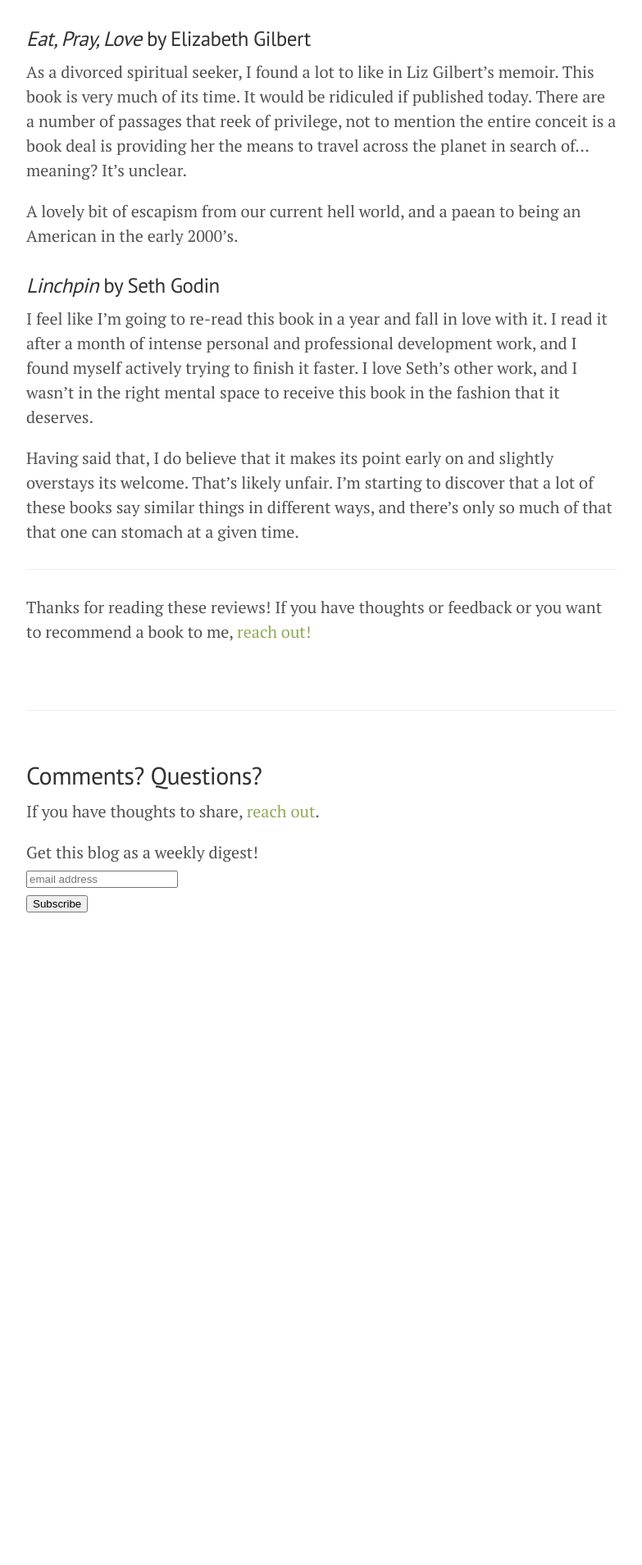
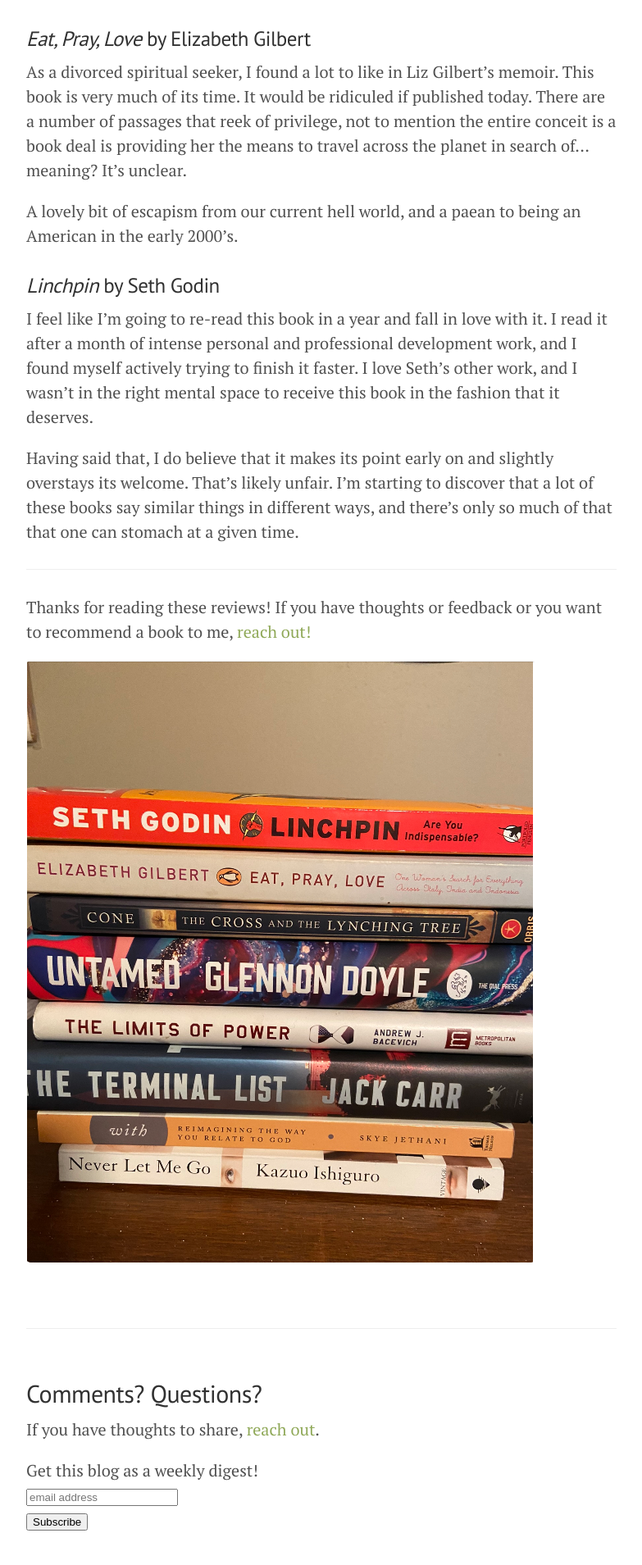
Before and after one commit to jmmoore/jmmoore.github.io, a Jekyll site: the page built from _posts/2020-08-06-Capsule-Reviews.md, in a window 1280 px wide. Shown: the part 2938-4847 px from the top of the page at 82% size, without its empty margins (248-1031 px from the left). Built offline with Jekyll 4.4.1, drawn with Linux system fonts in a browser that asks for light colours; before the commit the page ends 4093 px from its top, so only the background shows below that.

Commit message:
Adding image to end of post

```diff
--- a/_posts/2020-08-06-Capsule-Reviews.md
+++ b/_posts/2020-08-06-Capsule-Reviews.md
@@ -70,3 +70,5 @@ Having said that, I do believe that it makes its point early on and slightly ove
 
 ---
 Thanks for reading these reviews! If you have thoughts or feedback or you want to recommend a book to me, [reach out!](/about)
+
+![A stack of books I've read recently](/uploads/recent_reads_august_2020.png)
```
Also changed, not shown: uploads/recent_reads_august_2020.png (added).
